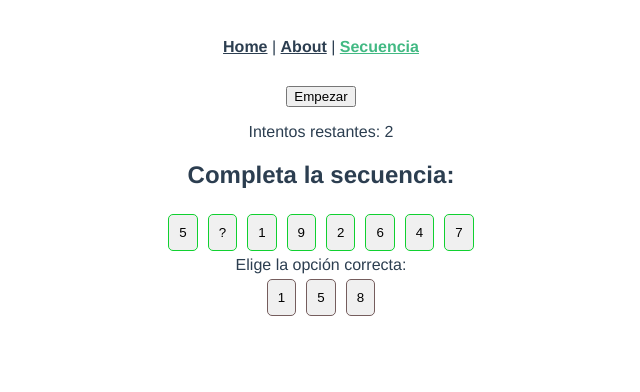
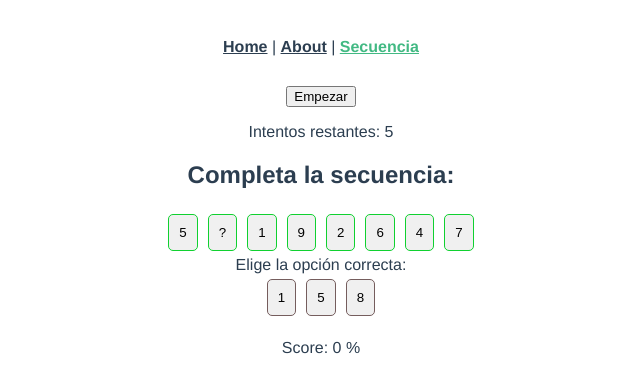
Before and after one commit to Hansucho/SecuenciaPRG-Vuejs, a Vue app: page /#/secuencia in a window 1280 px wide. Shown: the top 392 px of the page, without its empty margins (319-959 px from the left). Built offline with nearby package versions, Linux system fonts and the light colour scheme.

Commit message:
fixed:Calculamos el porcentaje de las opciones elegidas por el usuario

```diff
--- a/src/components/2.Secuencia/secuencia.vue
+++ b/src/components/2.Secuencia/secuencia.vue
@@ -24,6 +24,9 @@
       <div>
         <span>
             {{ Resultado }}
+        </span> <br>
+        <span>
+           Score: {{ percentageScore }} %
         </span>
       </div>
 
@@ -39,10 +42,11 @@
         hiddenNumber: null,
         options: [],
         Resultado: '',
-        intentos:2,
+        intentos:5,
         counting: false,
         countdown: 10,
-        timer: null // Declarar timer como una propiedad de datos
+        timer: null, // Declarar timer como una propiedad de datos;
+        puntuaje:0,
       };
     },
     mounted() {
@@ -55,7 +59,7 @@
           clearInterval(this.timer);
           this.timer = null;
         }
-
+        //this.CalcularPuntuaje();
         //Aqui si los intentos son mayoires a 0 que empiece a generar una nueva secuencia y empiece el conteo
         if(this.intentos>0)
         {
@@ -66,6 +70,7 @@
         this.Resultado = ''; //reiniciamos el valor de nuestro resultado cuando le damos click
         this.generateSequence(); //genberamos una nueva secuencia
         this.counting = true;
+        //this.puntuaje = 0; // Reinicia el puntaje al inicio del juego
 
         this.timer = setInterval(() => {
           if ((this.countdown > 0) && (this.intentos>=0)) {
@@ -77,6 +82,7 @@
             this.countdown = 10;
             //this.intentos--;
             this.Resultado = "¡Tiempo! El número oculto era:" + this.hiddenNumber;
+            this.CalcularPuntuaje();
           }
         }, 1000);
         }
@@ -93,7 +99,6 @@
         this.sequence = this.sequence.sort(() => Math.random() - 0.5).slice(0, 8);
         this.hiddenNumber = this.sequence[Math.floor(Math.random() * this.sequence.length)];
         this.generateOptions();
-        //this.intentos = 5; // Establecer intentos al inicio del juego
       },
       generateOptions() {
         this.options = this.sequence.filter(num => num !== this.hiddenNumber).slice(0, 2);
@@ -110,17 +115,39 @@
         if (option === this.hiddenNumber) {
           //console.log('¡Correcto! El número oculto era:', this.hiddenNumber);
           this.Resultado = "¡Correcto! El número oculto era:" + this.hiddenNumber;
+          this.puntuaje++;
         } else {
           //this.intentos--;
           //console.log('Incorrecto. Inténtalo de nuevo.');
           this.Resultado = "Incorrecto El número oculto era:" + this.hiddenNumber;
         }
+        //this.CalcularPuntuaje();
         //this.intentos--; // Decrementar intentos
       },
       shuffleArray(array) {
         for (let i = array.length - 1; i > 0; i--) {
           const j = Math.floor(Math.random() * (i + 1));
           [array[i], array[j]] = [array[j], array[i]];
+        }
+      },
+      CalcularPuntuaje(){
+        console.log(this.puntuaje);
+        this.puntuaje = ((this.puntuaje / 5) * 100); // Calcula el puntaje como un porcentaje
+      },
+
+    },
+    computed: {
+      // Calcula el puntaje como un porcentaje
+      percentageScore() {
+        if (this.puntuaje === 0 & this.intentos === 0) {
+          // cuando se inicia el juego tiene valor de 0
+          return 0;
+        }
+        if (this.puntuaje===100 & this.intentos === 0){
+          return 100;
+        }
+         else {
+          return (this.puntuaje / 5) * 100; // 5 es el número total de intentos
         }
       }
     }
@@ -155,4 +182,12 @@
 .option-button:hover {
   transform: scale(1.1);
 }
+/* clases para mostrar el valor correcto y el falso*/
+.numero-verde {
+  color: green;
+}
+
+.numero-rojo {
+  color: red;
+}
 </style>
```
